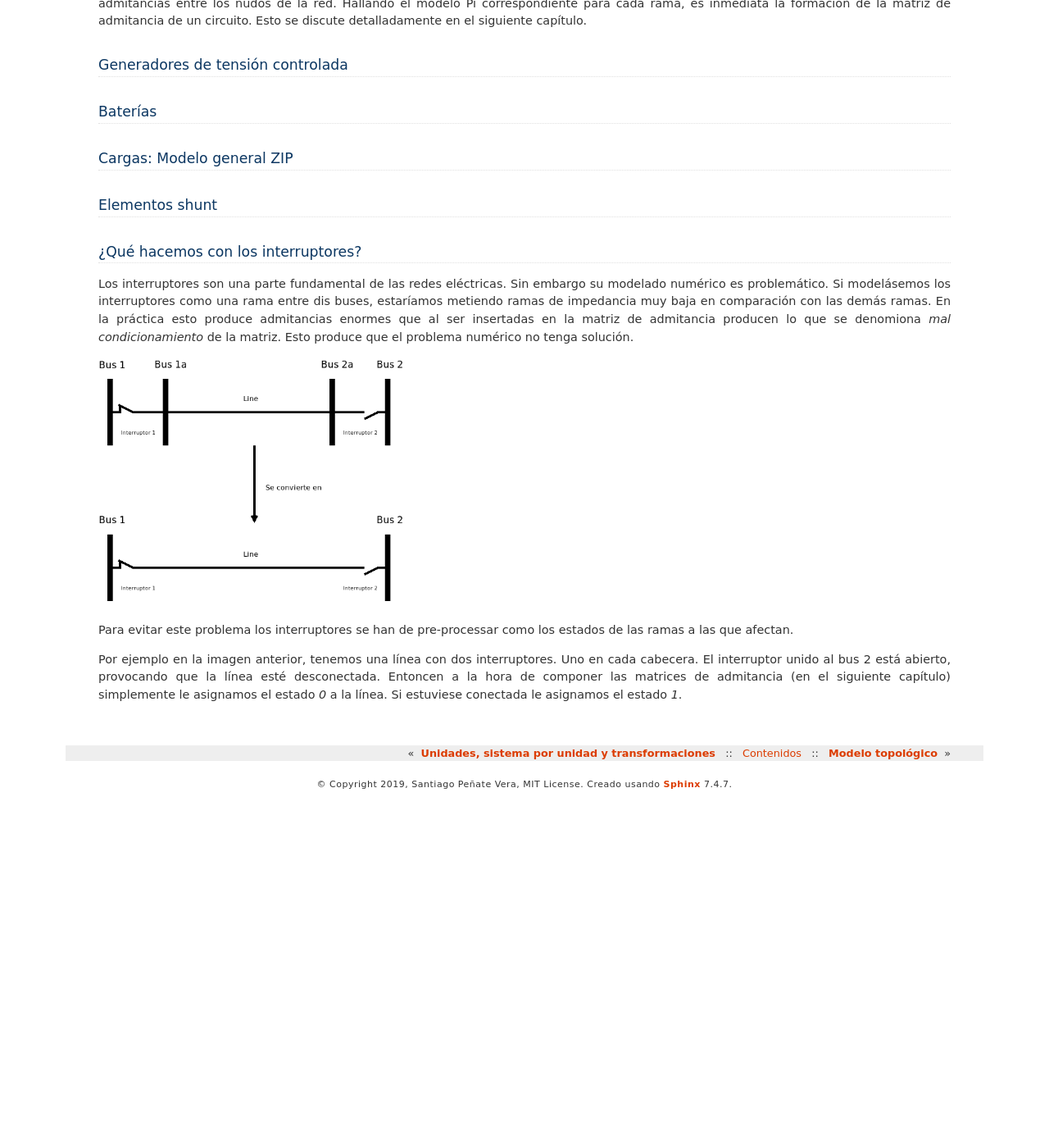
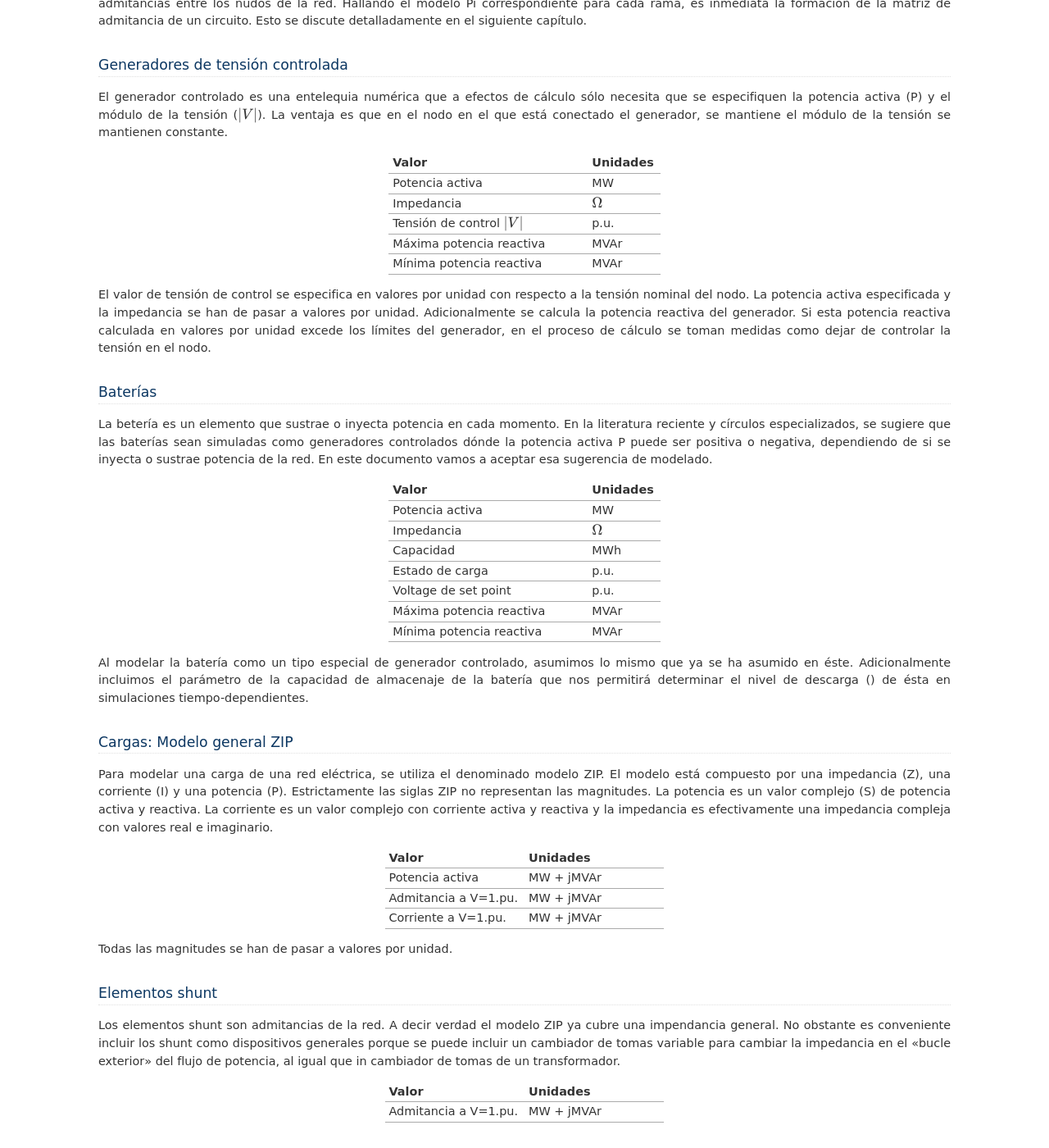
Before and after one commit to SanPen/ModeladoPractico, a Sphinx documentation site: the page built from doc/chapter_4_devices.rst, in a window 1280 px wide and 1400 px high, scrolled down 2266 px. Shown: the whole window at 82% size. Built offline with Sphinx 7.4.7, drawn with Linux system fonts in a browser that asks for light colours; before the commit the page ends 3239 px from its top, so only the background shows below that; some of the changed text lies outside the part shown.

Commit message:
Added devices

```diff
--- a/doc/chapter_4_devices.rst
+++ b/doc/chapter_4_devices.rst
@@ -36,7 +36,7 @@ La ecuación que relaciona las cargas con las tensiones en estado estacionario e
 
 .. math::
 
-    [S] = [V] \cdot \left( [Y] \times [V] + [I] \right)
+    [S] = [V] \cdot \left( [Y] \times [V] - [I] \right)
 
 La influencia de cada dispositivo sobre la ecuación es tal que las cargas tipo ZIP afectan al vector de potencia
 compleja :math:`S`, el vector de correinte compleja :math:`I`, y la diagonal de la matriz de admitancia :math:`Y`.
@@ -109,17 +109,127 @@ capítulo.
 Generadores de tensión controlada
 -----------------------------------------
 
+El generador controlado es una entelequia numérica que a efectos de cálculo sólo necesita que se especifiquen la
+potencia activa (P) y el módulo de la tensión (:math:`|V|`).
+La ventaja es que en el nodo en el que está conectado el generador, se mantiene el módulo de la tensión se
+mantienen constante.
+
+.. list-table::
+   :widths: 55 20
+   :header-rows: 1
+
+   * - Valor
+     - Unidades
+
+   * - Potencia activa
+     - MW
+
+   * - Impedancia
+     - :math:`\Omega`
+
+   * - Tensión de control :math:`|V|`
+     - p.u.
+
+   * - Máxima potencia reactiva
+     - MVAr
+
+   * - Mínima potencia reactiva
+     - MVAr
+
+
+El valor de tensión de control se especifica en valores por unidad con respecto a la tensión nominal del nodo.
+La potencia activa especificada y la impedancia se han de pasar a valores por unidad. Adicionalmente se calcula la
+potencia reactiva del generador. Si esta potencia reactiva calculada en valores por unidad excede los límites del
+generador, en el proceso de cálculo se toman medidas como dejar de controlar la tensión en el nodo.
 
 Baterías
 -----------------------------------------
+
+La betería es un elemento que sustrae o inyecta potencia en cada momento. En la literatura reciente y círculos
+especializados, se sugiere que las baterías sean simuladas como generadores controlados dónde la potencia activa
+P puede ser positiva o negativa, dependiendo de si se inyecta o sustrae potencia de la red. En este documento vamos
+a aceptar esa sugerencia de modelado.
+
+
+.. list-table::
+   :widths: 55 20
+   :header-rows: 1
+
+   * - Valor
+     - Unidades
+
+   * - Potencia activa
+     - MW
+
+   * - Impedancia
+     - :math:`\Omega`
+
+   * - Capacidad
+     - MWh
+
+   * - Estado de carga
+     - p.u.
+
+   * - Voltage de set point
+     - p.u.
+
+   * - Máxima potencia reactiva
+     - MVAr
+
+   * - Mínima potencia reactiva
+     - MVAr
+
+Al modelar la batería como un tipo especial de generador controlado, asumimos lo mismo que ya se ha asumido en éste.
+Adicionalmente incluimos el parámetro de la capacidad de almacenaje de la batería que nos permitirá determinar el
+nivel de descarga () de ésta en simulaciones tiempo-dependientes.
 
 
 Cargas: Modelo general ZIP
 -----------------------------------------
 
+Para modelar una carga de una red eléctrica, se utiliza el denominado modelo ZIP. El modelo  está compuesto por una
+impedancia (Z), una corriente (I) y una potencia (P). Estrictamente las siglas ZIP no representan las magnitudes.
+La potencia es un valor complejo (S) de potencia activa y reactiva. La corriente es un valor complejo con corriente
+activa y reactiva y la impedancia es efectivamente una impedancia compleja con valores real e imaginario.
+
+
+
+.. list-table::
+   :widths: 40 40
+   :header-rows: 1
+
+   * - Valor
+     - Unidades
+
+   * - Potencia activa
+     - MW + jMVAr
+
+   * - Admitancia a V=1.pu.
+     - MW + jMVAr
+
+   * - Corriente a V=1.pu.
+     - MW + jMVAr
+
+
+Todas las magnitudes se han de pasar a valores por unidad.
 
 Elementos shunt
 -----------------------------------------
+
+Los elementos shunt son admitancias de la red. A decir verdad el modelo ZIP ya cubre una impendancia general.
+No obstante es conveniente incluir los shunt como dispositivos generales porque se puede incluir un cambiador de tomas
+variable para cambiar la impedancia en el "bucle exterior" del flujo de potencia, al igual que in cambiador de tomas de
+un transformador.
+
+.. list-table::
+   :widths: 40 40
+   :header-rows: 1
+
+   * - Valor
+     - Unidades
+
+   * - Admitancia a V=1.pu.
+     - MW + jMVAr
 
 
 ¿Qué hacemos con los interruptores?
```
Also changed, not shown: 2 other files.
